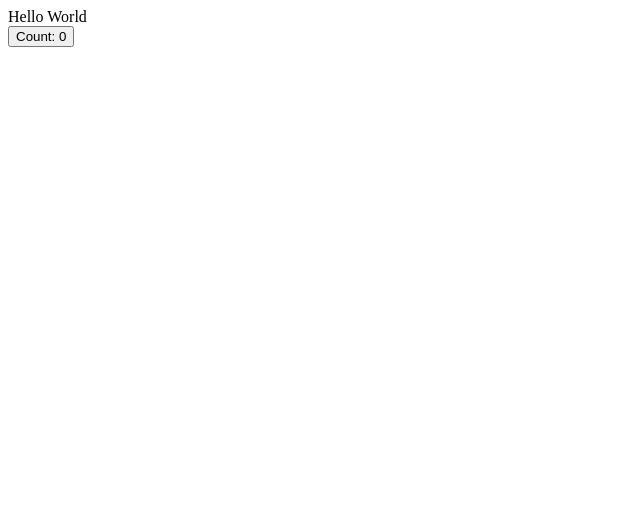
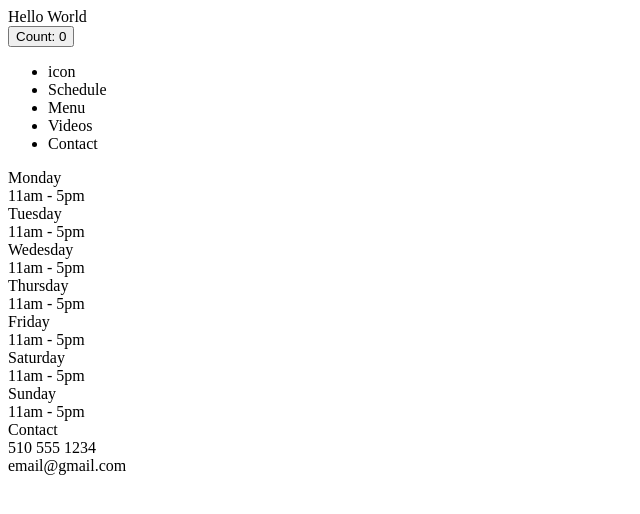
Before and after one commit to mblair415/blairEstheticians, a React app: page www/index.html in a window 1280 px wide. Shown: the whole page, without its empty margins (0-640 px from the left). Built offline with nearby package versions, Linux system fonts and the light colour scheme.

Commit message:
nav and schedule outline complete

```diff
--- a/www/index.html
+++ b/www/index.html
@@ -5,5 +5,89 @@
 <body>
   Hello World
   <div id="mount"></div>
+  <div class="nav">
+    <ul>
+      <li>icon</li>
+      <li>Schedule</li>
+      <li>Menu</li>
+      <li>Videos</li>
+      <li>Contact</li>
+    </ul>
+    <div class="body-window">
+      <div class="left-body">
+        <div class="schedule">
+          <div class="schedule-monday">
+            <div class="schedule-monday-day">
+              Monday
+            </div>
+            <div class="schedule-monday-time">
+              11am - 5pm
+            </div>
+          </div>
+          <div class="schedule-tuesday">
+            <div class="schedule-tuesday-day">
+              Tuesday
+            </div>
+            <div class="schedule-tuesday-time">
+              11am - 5pm
+            </div>
+          </div>
+          <div class="schedule-wednesday">
+            <div class="schedule-wednesday-day">
+              Wedesday
+            </div>
+            <div class="schedule-wednesday-time">
+              11am - 5pm
+            </div>
+          </div>
+          <div class="schedule-thursday">
+            <div class="schedule-thursday-day">
+              Thursday
+            </div>
+            <div class="schedule-thursday-time">
+              11am - 5pm
+            </div>
+          </div>
+          <div class="schedule-friday">
+            <div class="schedule-friday-day">
+              Friday
+            </div>
+            <div class="schedule-friday-time">
+              11am - 5pm
+            </div>
+          </div>
+          <div class="schedule-saturday">
+            <div class="schedule-saturday-day">
+              Saturday
+            </div>
+            <div class="schedule-saturday-time">
+              11am - 5pm
+            </div>
+          </div>
+          <div class="schedule-sunday">
+            <div class="schedule-sunday-day">
+              Sunday
+            </div>
+            <div class="schedule-sunday-time">
+              11am - 5pm
+            </div>
+          </div>
+        </div>
+      </div> <!-- end of left side  -->
+      <div class="right-body">
+        <div class="contact">
+          <div class="contact-title">
+            Contact
+          </div>
+          <div class="contact-phone">
+            510 555 1234
+          </div>
+          <div class="contact-email">
+            email@gmail.com
+          </div>
+        </div>
+      </div> <!-- end of right side -->
+    </div>
+  </div>
 </body>
 </html>
```
